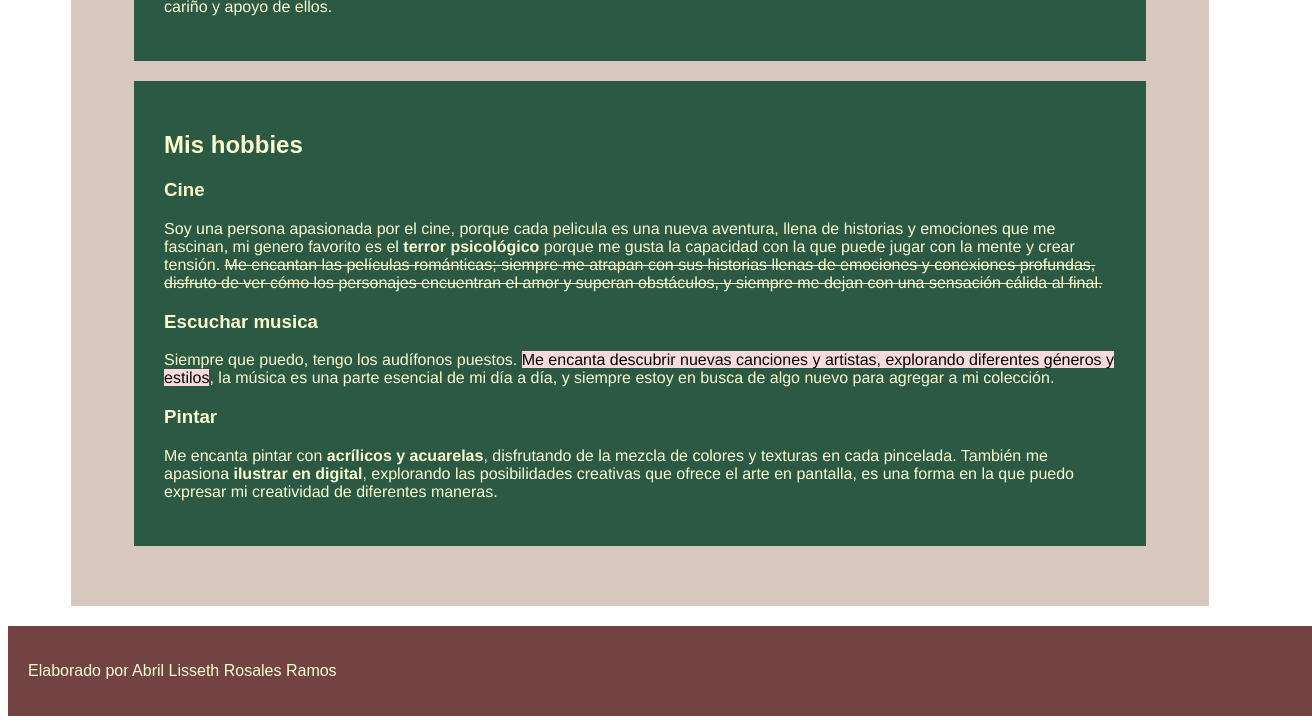
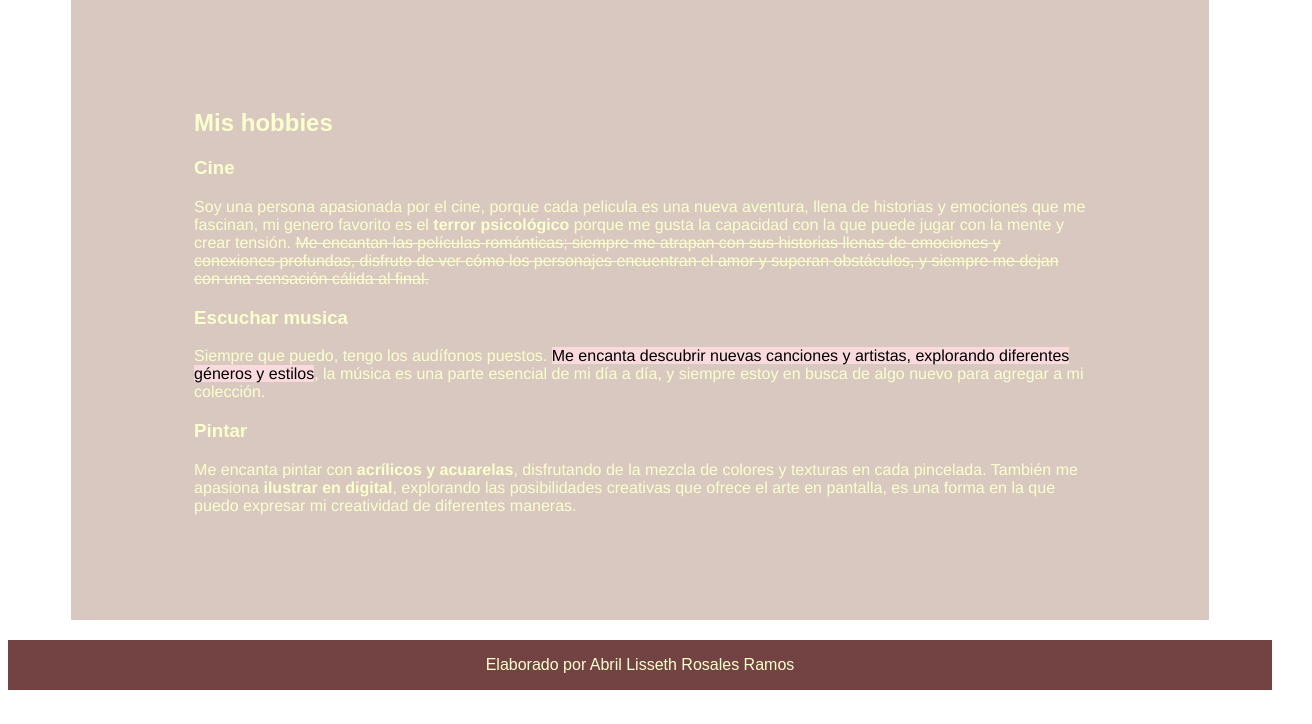
Before and after one commit to abrilrosalesramos/AbrilRosalesRamos.github.io, a plain HTML site: page index.html in a window 1280 px wide. Shown: the part 814-1538 px from the top of the page, 1312 px wide, since content can reach past the window. After the commit the page ends 1512 px from the top, so only its background shows below. Drawn offline with Linux system fonts and the light colour scheme.

Commit message:
Update style_page.css
cambiarv footer 2

```diff
--- a/style_page.css
+++ b/style_page.css
@@ -6,9 +6,9 @@
 header, nav, main, footer{
     width: 100%;
     color: #FBFFCD;
-    margin-left: auto;
-    margin-right: auto;
+    margin: 0 auto;
     padding: 20px;
+    box-sizing: border-box;
 }
 header{
     height: 150PX;
@@ -47,10 +47,12 @@ main{
 }
 main nav{
     width: 100%;
+    max-width: 600px;
     height: 80px;
     text-align: center;
     margin-left: 0 auto;
     padding: 20px;
+    box-sizing: border-box;
              }
 footer{
     height: 50px;
@@ -58,16 +60,15 @@ footer{
     text-align: center;
     display: flex;
     align-items: center;
+    justify-content: center;
 }
 section{
     width: 90%;
-    height: auto;
+    max-width: 800px
     background-color: #2C5944;
-    margin-left: auto;
-    margin-right: auto;
-    margin-top: 20px;
-    margin-bottom: 20px;
+    margin: 20px auto;
     padding: 30px;
+    box-sizing: border-box;
 }
 H2{
     margin-bottom: 30px;
```
